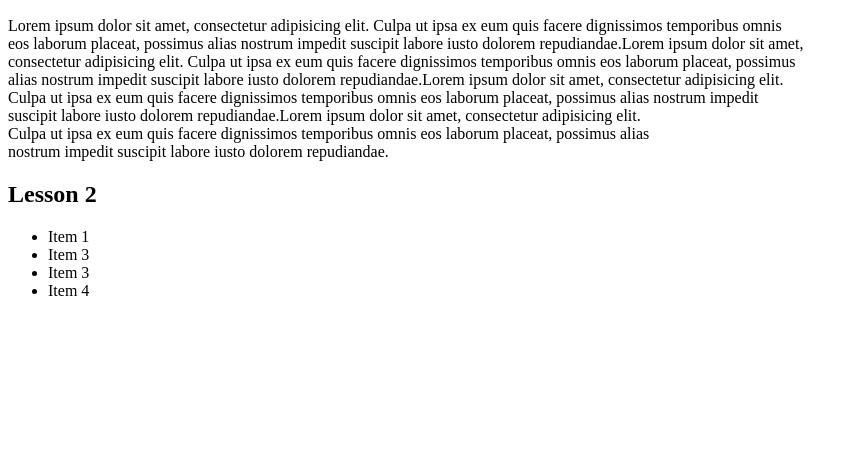
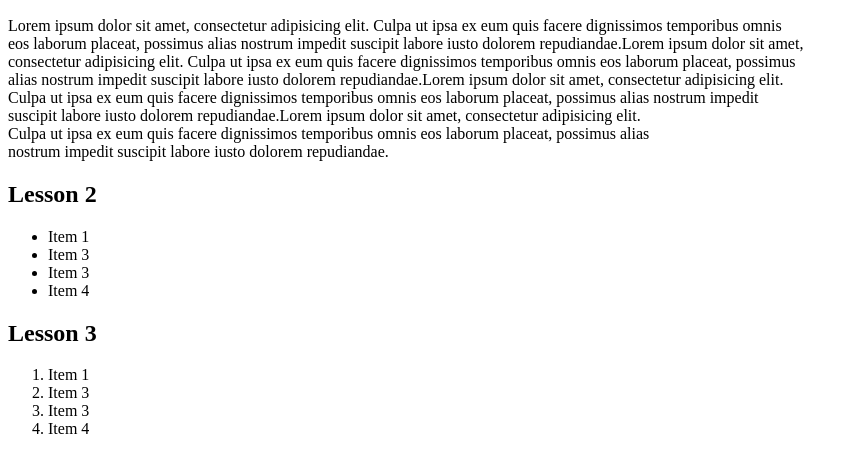
Before and after one commit to nkemben/gitproject2019, a plain HTML site: page index.html in a window 1280 px wide. Shown: the part 110-582 px from the top of the page, without its empty margins (0-858 px from the left). Drawn offline with Linux system fonts and the light colour scheme.

Commit message:
I added ol to the index file
I added ol to this file

```diff
--- a/index.html
+++ b/index.html
@@ -28,6 +28,14 @@
 		<li>Item 4</li>
 	</ul>
 
+	<h2>Lesson 3</h2>
+	<ol>
+		<li>Item 1</li>
+		<li>Item 3</li>
+		<li>Item 3</li>
+		<li>Item 4</li>
+	</ol>
+
 
 
 
```
